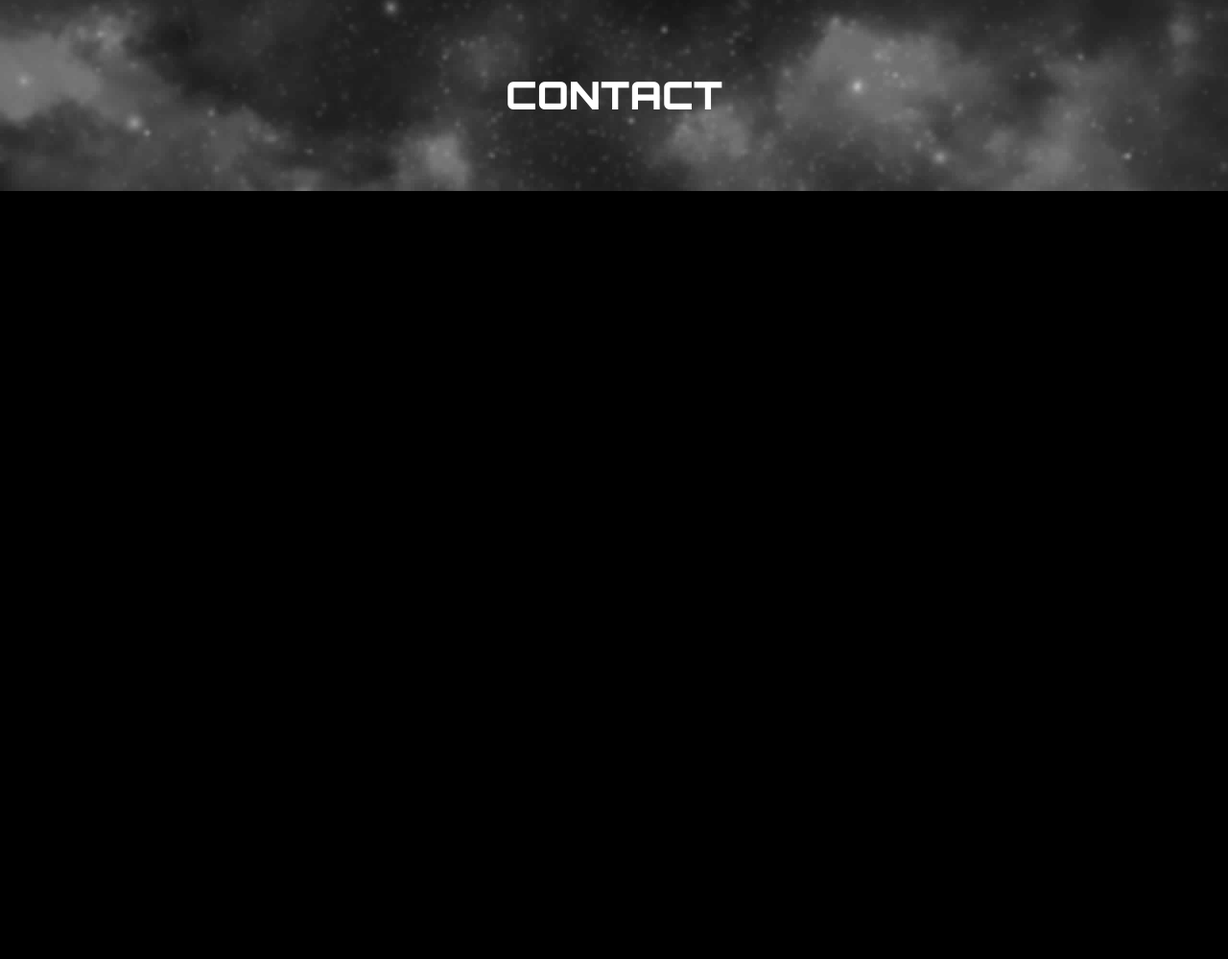
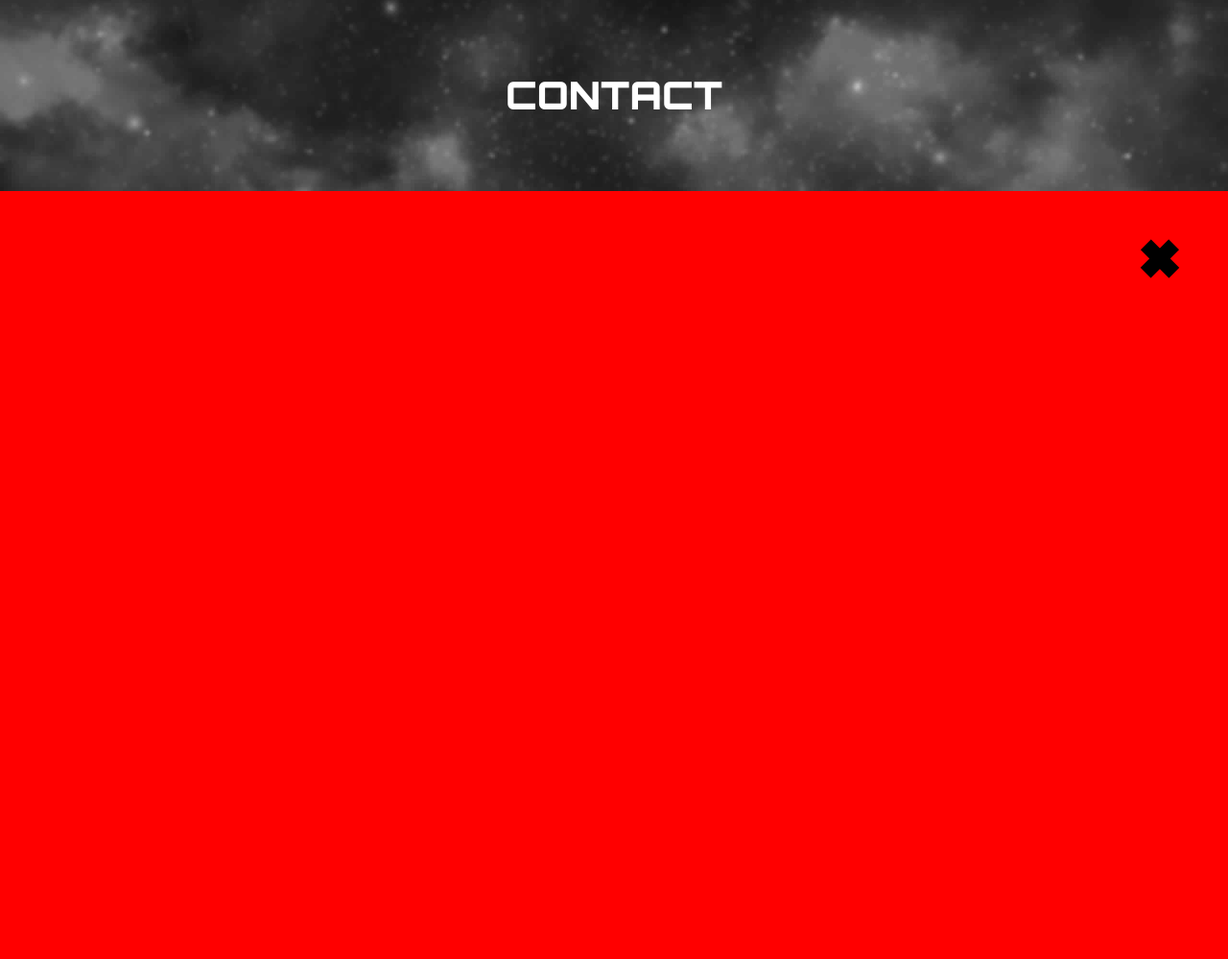
Before and after one commit to JustalK/Lj, a PHP site: page /mobile/index.html in a window 1280 px wide. Shown: the part 601-1600 px from the top of the page at 96% size. Before the commit the page ends 800 px from the top, so only its background shows below. Run offline with PHP 8.4, Linux system fonts and the light colour scheme.

Commit message:
Adding the second screen with the slide animation

```diff
--- a/mobile/index.html
+++ b/mobile/index.html
@@ -8,6 +8,7 @@
 </head>
 <body>
 	<div id="CONTENT">
+		<div id="HOME">
 			<div id="HEADER">
 			 	<span>LASTUJ</span>
 			</div>
@@ -33,5 +34,11 @@
 				<span>CONTACT</span>
 			</div>
 		</div>
+		<div id="SECOND">
+			<div class="close">+</div>
+			<div class="informations">
+			</div>
+		</div>
+	</div>
 </body>
 </html>
--- a/mobile/mobile.js
+++ b/mobile/mobile.js
@@ -3,6 +3,8 @@ document.addEventListener("DOMContentLoaded", function() {
 	const $i = id => document.getElementById(id);
 	const $n = cn => document.getElementsByClassName(cn);
 	var bgswitch = $n("bgswitch");
+	var second = $i("SECOND");
+	var close = $n("close");
 	var tmp,ek,srck,vk;
 
 	for(var i=bgswitch.length;i--;) {
@@ -13,8 +15,15 @@ document.addEventListener("DOMContentLoaded", function() {
 			tmp.addEventListener('load',function() {
 				this.style.backgroundImage = "url("+this.dataset.src+")";
 				this.classList.add("active");
+				second.classList.add("active");
 			}.bind(ek));
 		});
 	}
 
+	for(var i=close.length;i--;) {
+		close[i].addEventListener('touchstart', function(e) {
+			second.classList.remove("active");
+		});
+	}
+
 });
--- a/mobile/mobiles.css
+++ b/mobile/mobiles.css
@@ -2,7 +2,8 @@
 
 html,
 body,
-#CONTENT {
+#CONTENT,
+#HOME {
 	height: 100%;
 }
 
@@ -50,7 +51,7 @@ body,
 
 body {
 	margin: 0;
-	overflow-x: hidden;
+	overflow: hidden;
 	scroll-behavior: smooth;
 }
 
@@ -109,3 +110,30 @@ body {
     background-size: cover;
     background-position: center;
 }
+
+#SECOND {
+	position: absolute;
+    top: 100%;
+    height: 100%;
+    width: 100%;
+    background: red;
+    transition: all 0.5s;
+}
+
+#SECOND.active {
+	top: 0%;
+}
+
+#SECOND .close {
+    position: absolute;
+    right: 10px;
+    top: 10px;
+    font-size: 100px;
+    font-weight: bold;
+    transform: rotateZ(45deg) translateY(44px);
+    width: 50px;
+    font-family: "Orbitron";
+    height: 50px;
+    text-align: center;
+    line-height: 50px;
+}
```
Lines whose indentation alone changed are shown as unchanged.
